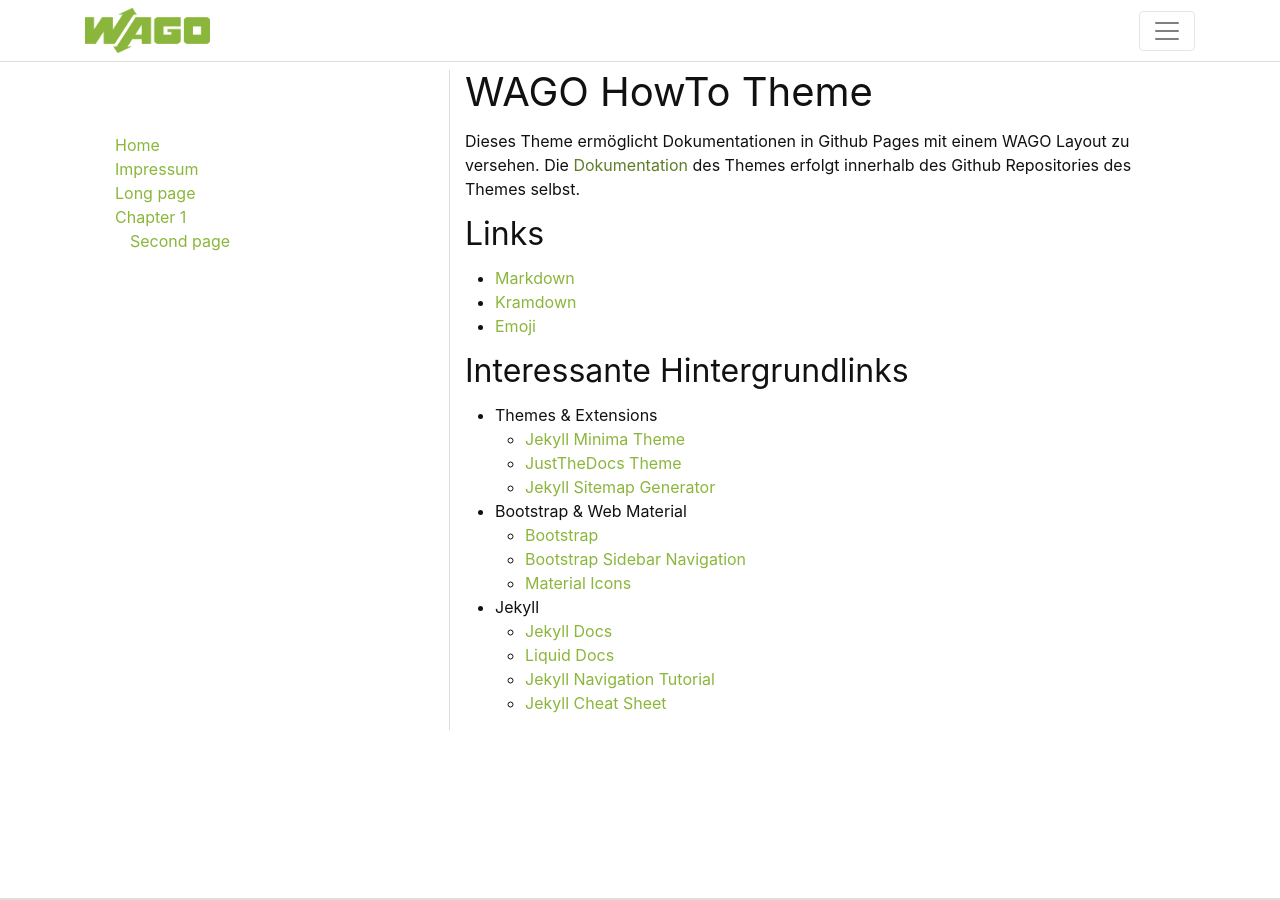
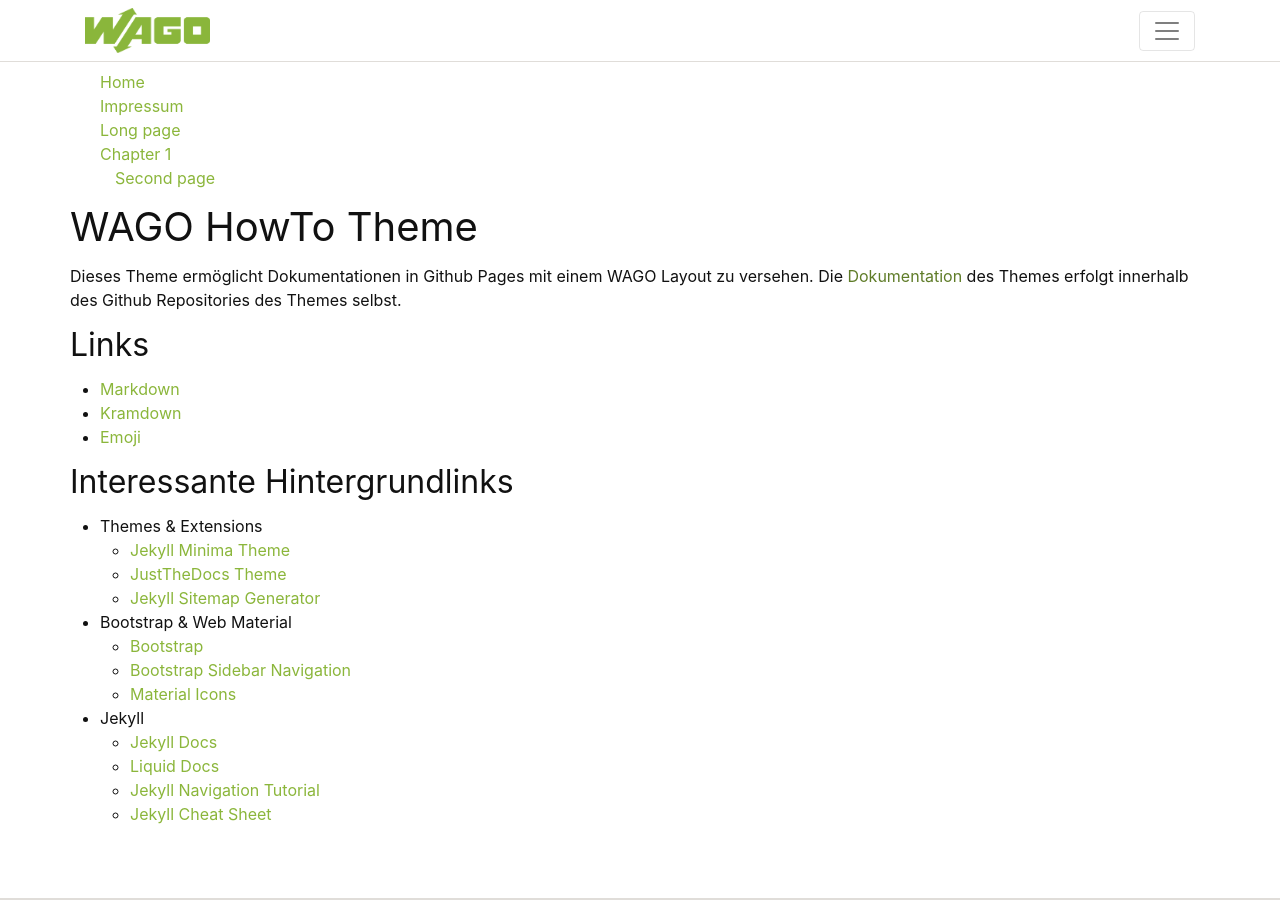
Before and after one commit to andrebell/wago-howto-theme, a Jekyll site: the page built from index.md, in a window 1280 px wide and 900 px high. Built offline with Jekyll 4.4.1, drawn with Linux system fonts in a browser that asks for light colours; nearby versions of some CDN libraries.

Commit message:
no col, no style

```diff
--- a/_layouts/default.html
+++ b/_layouts/default.html
@@ -9,7 +9,7 @@
 
 		<div class="container">
 			<div class="row">
-				<div id="sidebar-wrapper" class="col-4">
+				<div id="sidebar-wrapper">
 					<!--nav id="sidebar-wrapper"-->
 						<ul class="sidebar-nav">
 							{% for entry in site.data.toc %}
@@ -43,7 +43,7 @@
 						{% endcomment %}
 					<!--/nav-->
 				</div>
-				<div class="col-sm">
+				<div>
 					{{ content }}
 				</div>
 			</div>
--- a/_sass/wago/_bootstrap-modifier.scss
+++ b/_sass/wago/_bootstrap-modifier.scss
@@ -26,24 +26,9 @@ a.dropdown-item.level2 {
 
 /* Side Menu */
 #sidebar-wrapper {
-//  position: fixed;
-//  z-index: 2;
-//  top: 0;
-//  left: 0;
-//  width: 300px;
-//  height: 100%;
-//  -webkit-transition: all 0.4s ease 0s;
-//  transition: all 0.4s ease 0s;
-//  -webkit-transform: translateX(250px);
-//  transform: translateX(250px);
-  border-right: 1px solid $grey-color-light;
 }
 
 .sidebar-nav {
-//  position: absolute;
-//  top: 0;
-//  width: 300px;
-  margin-top: 63px;
   list-style: none;
 }
 
```
